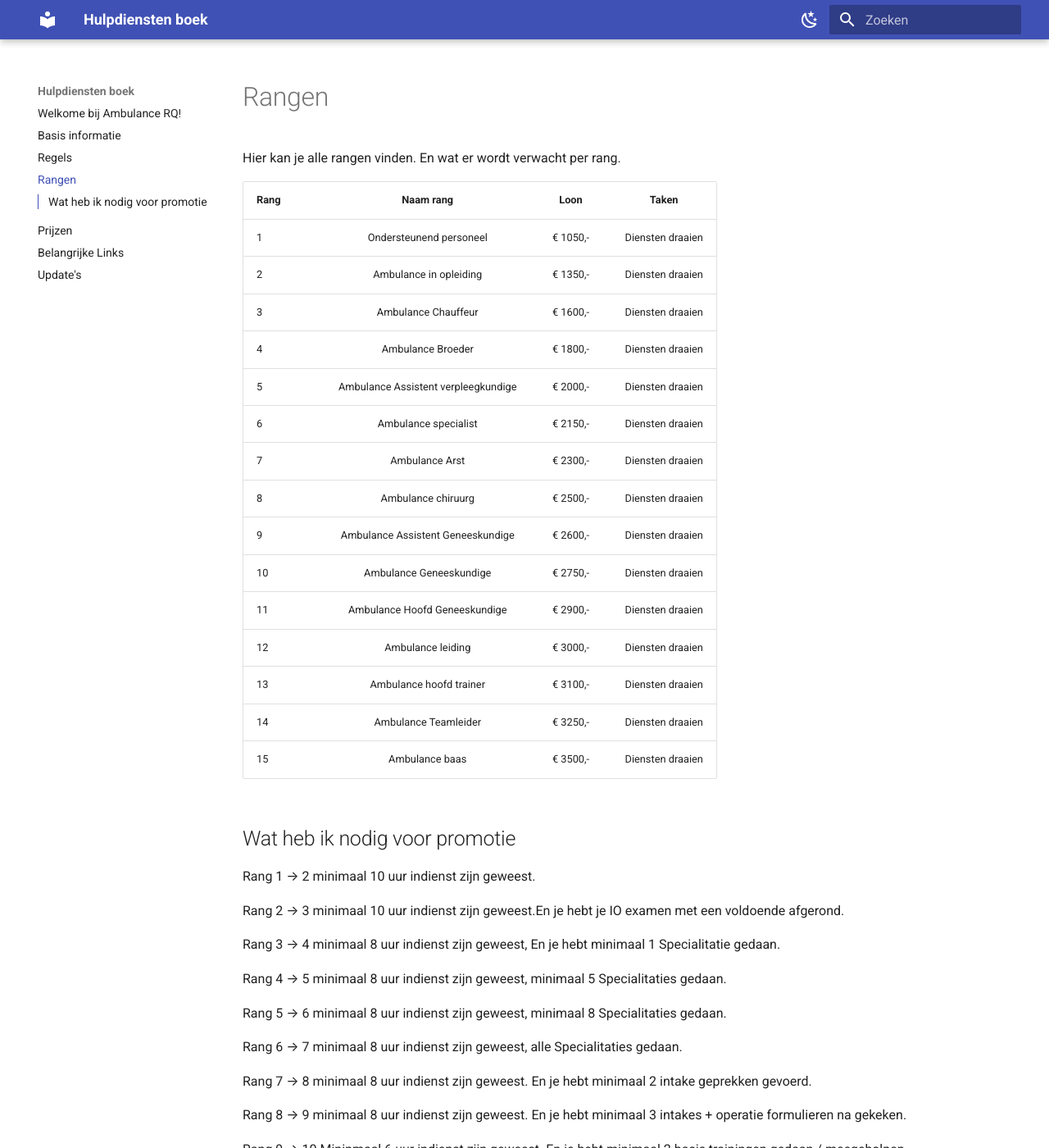
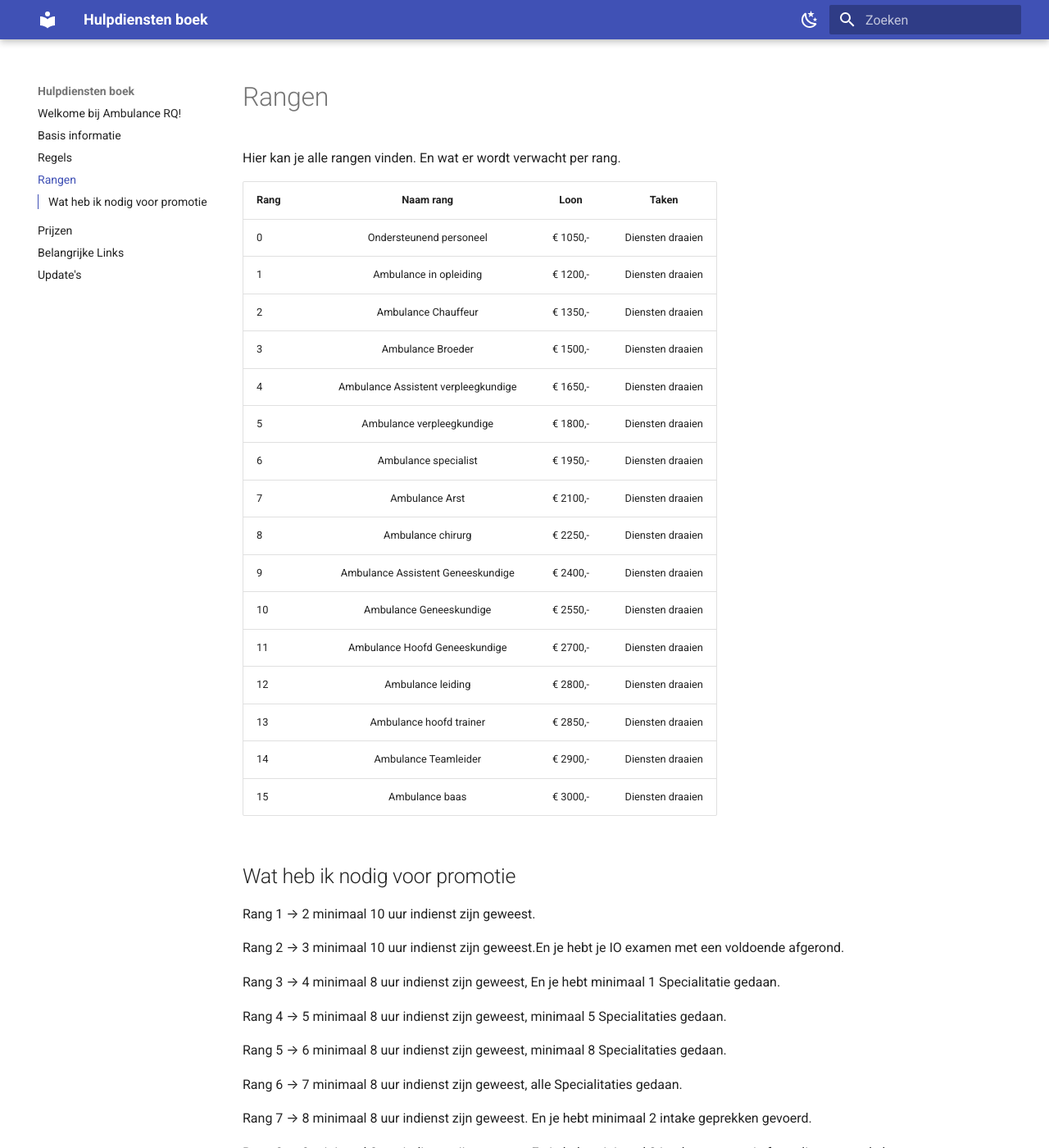
Before and after one commit to rqniels/Hulpdienstenboek, an MkDocs documentation site: the page built from docs/rang.md, in a window 1280 px wide and 1400 px high. Shown: the whole window at 82% size. Built offline with MkDocs 1.6.1 and Material for MkDocs 9.7.7, drawn with Linux system fonts in a browser that asks for light colours.

Commit message:
Update 3.0

```diff
--- a/docs/rang.md
+++ b/docs/rang.md
@@ -3,21 +3,22 @@ Hier kan je alle rangen vinden. En wat er wordt verwacht per rang.
 
 | Rang | Naam rang | Loon | Taken |
 |:--------------------|:---------------:|:-----------------:|:-----------------:|
-| 1 | Ondersteunend personeel | € 1050,- | Diensten draaien |
-| 2 | Ambulance in opleiding | € 1350,- | Diensten draaien |
-| 3 | Ambulance Chauffeur | € 1600,- | Diensten draaien |
-| 4 | Ambulance Broeder | € 1800,- | Diensten draaien |
-| 5 | Ambulance Assistent verpleegkundige | € 2000,- | Diensten draaien |
-| 6 | Ambulance  specialist | € 2150,- | Diensten draaien |
-| 7 | Ambulance  Arst | € 2300,- | Diensten draaien |
-| 8 | Ambulance chiruurg | € 2500,- | Diensten draaien |
-| 9 | Ambulance Assistent Geneeskundige | € 2600,- | Diensten draaien |
-| 10 | Ambulance Geneeskundige | € 2750,- | Diensten draaien |
-| 11 | Ambulance Hoofd Geneeskundige | € 2900,- | Diensten draaien |
-| 12 | Ambulance leiding | € 3000,- | Diensten draaien |
-| 13 | Ambulance hoofd trainer | € 3100,- | Diensten draaien |
-| 14 | Ambulance Teamleider | € 3250,- | Diensten draaien |
-| 15 | Ambulance baas | € 3500,- | Diensten draaien |
+| 0 | Ondersteunend personeel | € 1050,- | Diensten draaien |
+| 1 | Ambulance in opleiding | € 1200,- | Diensten draaien |
+| 2 | Ambulance Chauffeur | € 1350,- | Diensten draaien |
+| 3 | Ambulance Broeder | € 1500,- | Diensten draaien |
+| 4 | Ambulance Assistent verpleegkundige | € 1650,- | Diensten draaien |
+| 5 | Ambulance verpleegkundige | € 1800,- | Diensten draaien |
+| 6 | Ambulance  specialist | € 1950,- | Diensten draaien |
+| 7 | Ambulance  Arst | € 2100,- | Diensten draaien |
+| 8 | Ambulance chirurg | € 2250,- | Diensten draaien |
+| 9 | Ambulance Assistent Geneeskundige | € 2400,- | Diensten draaien |
+| 10 | Ambulance Geneeskundige | € 2550,- | Diensten draaien |
+| 11 | Ambulance Hoofd Geneeskundige | € 2700,- | Diensten draaien |
+| 12 | Ambulance leiding | € 2800,- | Diensten draaien |
+| 13 | Ambulance hoofd trainer | € 2850,- | Diensten draaien |
+| 14 | Ambulance Teamleider | € 2900,- | Diensten draaien |
+| 15 | Ambulance baas | € 3000,- | Diensten draaien |
 
 ## Wat heb ik nodig voor promotie
 Rang 1 --> 2 minimaal 10 uur indienst zijn geweest.
```
Also changed, not shown: docs/Basis.md (+16 -0 lines), docs/Regels.md (+3 -0 lines).
